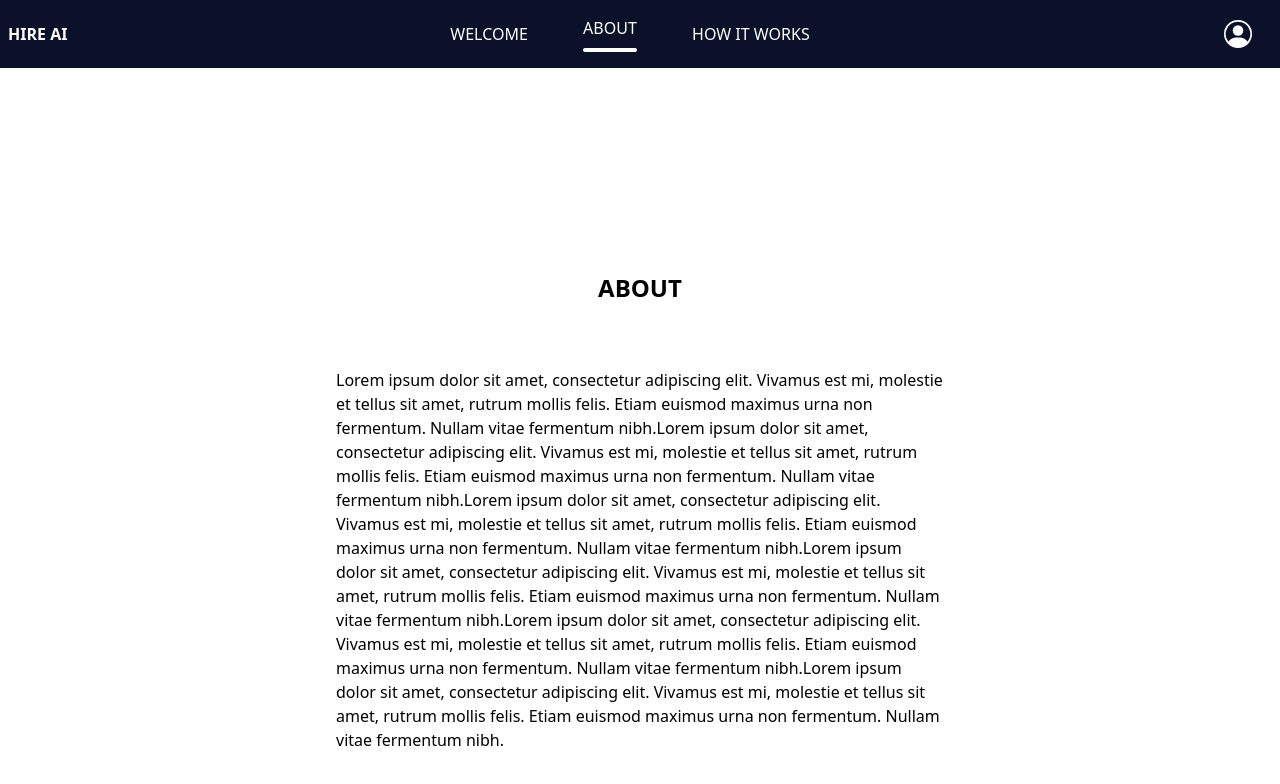
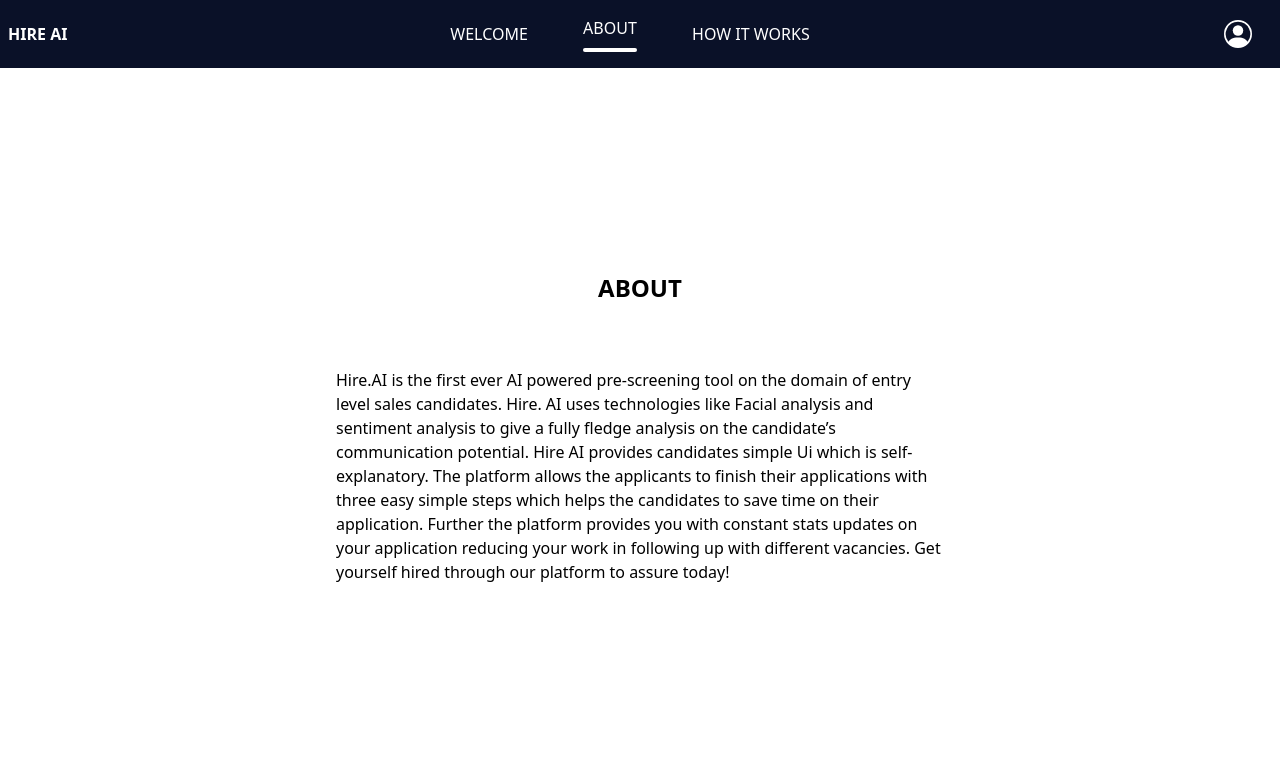
Before and after one commit to nishyjana/hireAI, a React (Create React App) app: page /about in a window 1280 px wide. Shown: the top 784 px of the page. Built offline with nearby package versions, Linux system fonts and the light colour scheme.

Commit message:
fixed the side bar

```diff
--- a/src/component/about/About.tsx
+++ b/src/component/about/About.tsx
@@ -5,21 +5,14 @@ export default function About() {
         <div className="flex flex-col w-full items-center py-36 ">
             <h2 className=" font-semibold text-2xl font-sans flex mx-auto mb-14 mt-32">ABOUT</h2>
             <div className="w-1/2 h-auto px-4 py-2">
-                Lorem ipsum dolor sit amet, consectetur adipiscing elit. Vivamus est mi, molestie et
-                tellus sit amet, rutrum mollis felis. Etiam euismod maximus urna non fermentum.
-                Nullam vitae fermentum nibh.Lorem ipsum dolor sit amet, consectetur adipiscing elit.
-                Vivamus est mi, molestie et tellus sit amet, rutrum mollis felis. Etiam euismod
-                maximus urna non fermentum. Nullam vitae fermentum nibh.Lorem ipsum dolor sit amet,
-                consectetur adipiscing elit. Vivamus est mi, molestie et tellus sit amet, rutrum
-                mollis felis. Etiam euismod maximus urna non fermentum. Nullam vitae fermentum
-                nibh.Lorem ipsum dolor sit amet, consectetur adipiscing elit. Vivamus est mi,
-                molestie et tellus sit amet, rutrum mollis felis. Etiam euismod maximus urna non
-                fermentum. Nullam vitae fermentum nibh.Lorem ipsum dolor sit amet, consectetur
-                adipiscing elit. Vivamus est mi, molestie et tellus sit amet, rutrum mollis felis.
-                Etiam euismod maximus urna non fermentum. Nullam vitae fermentum nibh.Lorem ipsum
-                dolor sit amet, consectetur adipiscing elit. Vivamus est mi, molestie et tellus sit
-                amet, rutrum mollis felis. Etiam euismod maximus urna non fermentum. Nullam vitae
-                fermentum nibh.
+                Hire.AI is the first ever AI powered pre-screening tool on the domain of entry level
+                sales candidates. Hire. AI uses technologies like Facial analysis and sentiment
+                analysis to give a fully fledge analysis on the candidate’s communication potential.
+                Hire AI provides candidates simple Ui which is self-explanatory. The platform allows
+                the applicants to finish their applications with three easy simple steps which helps
+                the candidates to save time on their application. Further the platform provides you
+                with constant stats updates on your application reducing your work in following up
+                with different vacancies. Get yourself hired through our platform to assure today!
             </div>
         </div>
     );
--- a/src/component/help/Help.tsx
+++ b/src/component/help/Help.tsx
@@ -2,30 +2,32 @@ import React from 'react';
 
 export default function Help() {
     return (
-        <div className="flex flex-col w-full items-center py-36 ">
+        <div className="flex flex-col w-full items-center ">
             <h2 className=" font-semibold text-2xl font-sans flex mx-auto mb-14  mt-32">
                 HOW IT WORKS
             </h2>
             <div className="w-full flex h-auto py-2 justify-evenly ml-10">
                 <div className="flex flex-col">
-                    <img src="images\Details.svg" className="w-full h-full" alt="" />
+                    <img src="images\Details.svg" className="w-full  h-48" alt="" />
+                    <div className='text-center font-bold my-1'>ENTER YOUR DETAILS</div>
                     <div className="mt-3 p-1 w-56 flex mx-auto">
-                        Lorem ipsum dolor sit amet, consectetur adipiscing elit. Vivamus est mi,
-                        molestie et tellus sit amet, rutrum mollis felis.
+                        Fill the application form displayed on the screen by providing truthful
+                        information about you.
                     </div>
                 </div>
                 <div className="flex flex-col">
-                    <img src="images\UploadCSV.svg" className="w-full h-full" alt="" />
+                    <img src="images\UploadCSV.svg" className="w-full h-48" alt="" />
+                    <div className='text-center font-bold my-1'>UPLOAD CV</div>
                     <div className="mt-3 p-1 w-56 flex mx-auto">
-                        Lorem ipsum dolor sit amet, consectetur adipiscing elit. Vivamus est mi,
-                        molestie et tellus sit amet, rutrum mollis felis.
+                        Upload the latest version of your curriculum vitae
                     </div>
                 </div>
                 <div className="flex flex-col">
-                    <img src="images\RecordInterview.svg" className="w-full h-full" alt="" />
+                    <img src="images\RecordInterview.svg" className="w-full  h-48" alt="" />
+                    <div className='text-center font-bold my-1'>RECORD INTERVIEW</div>
                     <div className="mt-3 p-1 w-56 flex mx-auto">
-                        Lorem ipsum dolor sit amet, consectetur adipiscing elit. Vivamus est mi,
-                        molestie et tellus sit amet, rutrum mollis felis.
+                        Start recording yourself answering the questions appearing on the screen and
+                        end the recording once you are done.
                     </div>
                 </div>
             </div>
```
